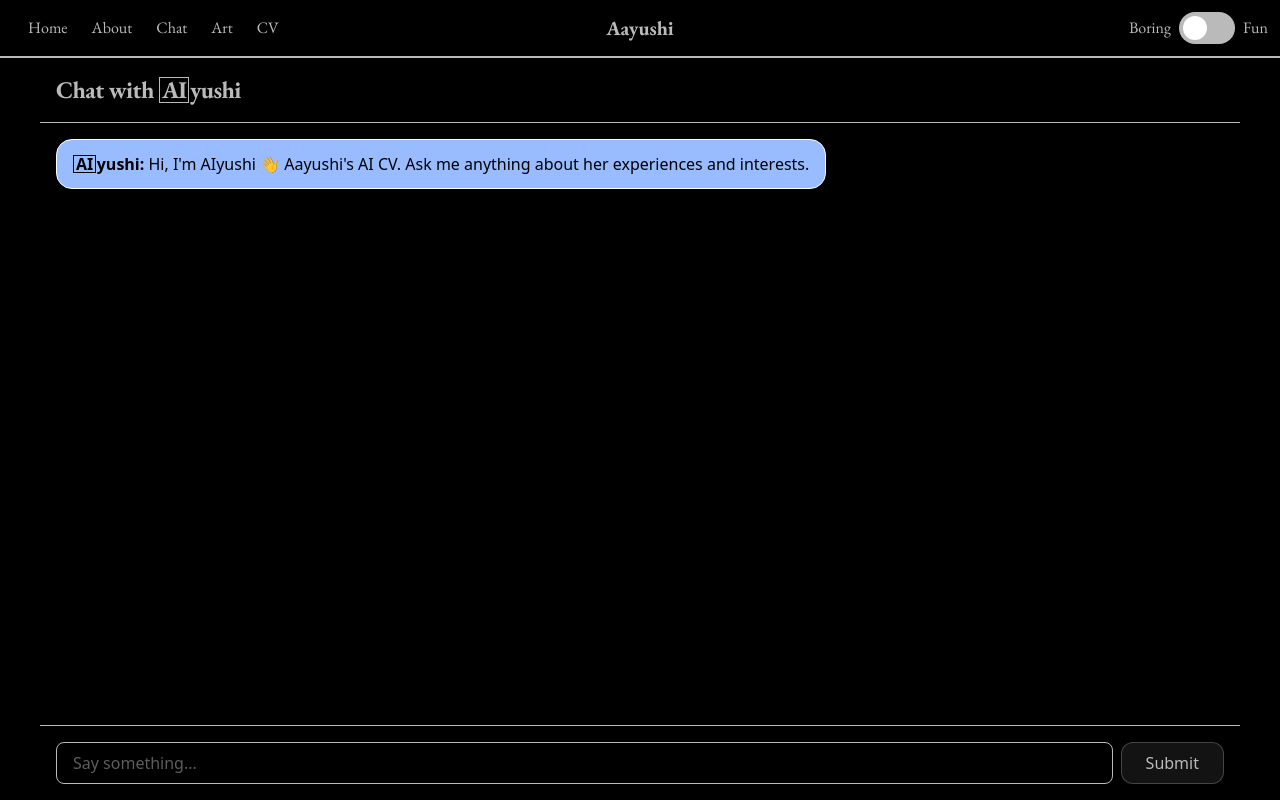
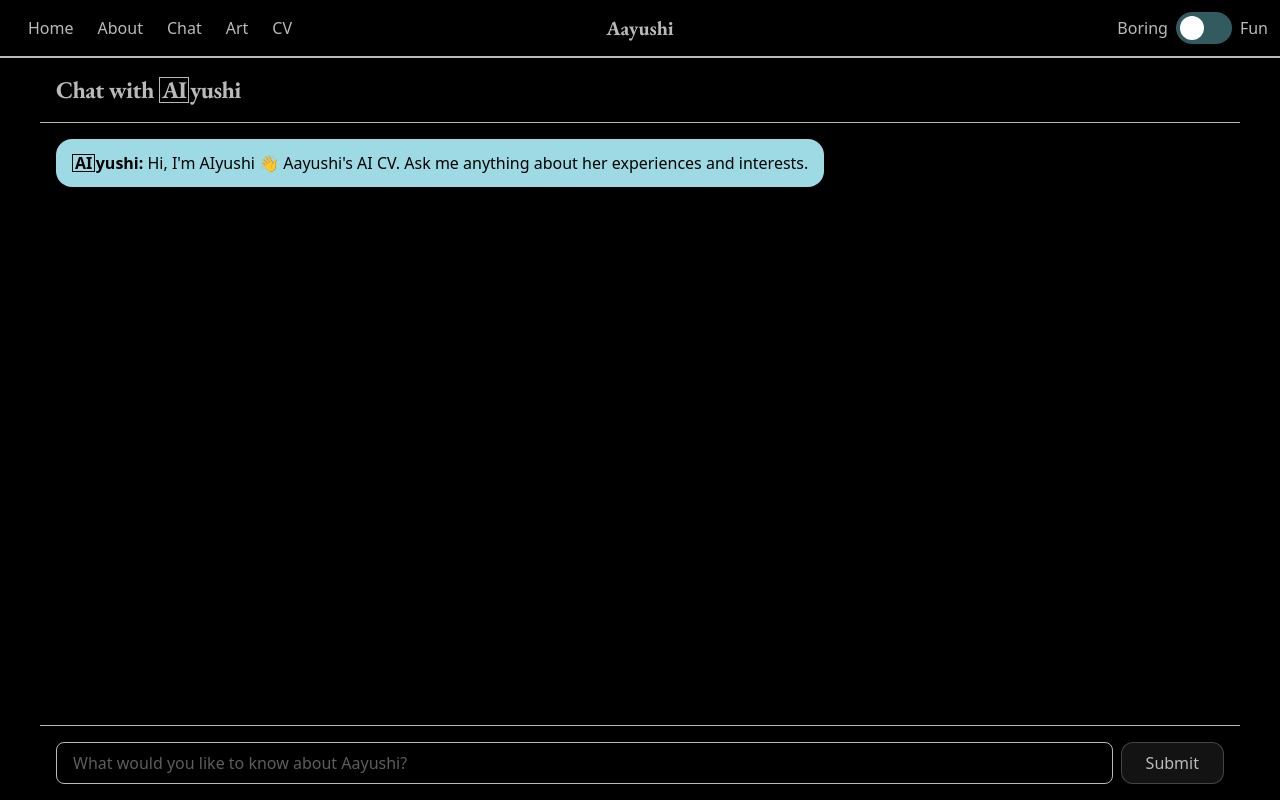
Before and after one commit to jhaveriaayushi/Aayushi-experience, a Next.js app: page /chat in a window 1280 px wide. Built offline with nearby package versions, Linux system fonts and the light colour scheme.

Commit message:
changing colours and using themes and accents

```diff
--- a/app/about/page.tsx
+++ b/app/about/page.tsx
@@ -131,9 +131,6 @@ export default function AboutPage() {
 
   return (
     <main className="relative min-h-screen overflow-hidden bg-background px-4 py-12 text-white selection:bg-fuchsia-300 selection:text-slate-950 sm:px-8">
-      <div className="absolute inset-0 bg-[radial-gradient(circle_at_50%_15%,rgba(49, 156, 180, 0.48),transparent_35%),radial-gradient(circle_at_20%_70%,rgba(168,85,247,0.16),transparent_38%),linear-gradient(to_bottom,#071c2d,#041019)]" />
-
-
 
       <section
         className="relative mx-auto mb-20 w-full max-w-4xl text-center"
@@ -141,10 +138,7 @@ export default function AboutPage() {
       >
         <div
           className="mx-auto flex max-w-3xl flex-col items-center rounded-3xl border p-6 shadow-2xl backdrop-blur-md sm:p-10"
-          style={{
-            backgroundColor: "var(--about-panel)",
-            borderColor: "var(--about-border)",
-          }}
+
         >
           <div
             className="about-image-frame mb-7 h-36 w-36 overflow-hidden shadow-xl transition-all duration-500 sm:h-44 sm:w-44"
@@ -156,7 +150,7 @@ export default function AboutPage() {
             />
           </div>
 
-          <p className="text-xs font-bold uppercase tracking-[0.34em] text-[var(--accent)]">
+          <p className="text-sm font-bold uppercase tracking-[0.34em] text-[var(--accent-light)]">
             Hi there, I’m Aayushi
           </p>
 
--- a/app/chat/page.tsx
+++ b/app/chat/page.tsx
@@ -136,7 +136,7 @@ export default function Page() {
           value={input}
           onChange={e => setInput(e.target.value)}
           disabled={status === 'submitted' || status === 'streaming'}
-          placeholder="Say something..."
+          placeholder="What would you like to know about Aayushi?"
         />
         <button type="submit"
           disabled={status === 'submitted' || status === 'streaming'}
--- a/app/globals.css
+++ b/app/globals.css
@@ -9,10 +9,10 @@
   --assistant-bubble: #99bbff;
   --bubble-outline: #fefefe;
 
-/* Headings */
---theme-font: var(--font-eb-garamond);
-/* Body */
---theme-body-font: var(--font-inter);
+  /* Headings */
+  --theme-font: var(--font-eb-garamond);
+  /* Body */
+  --theme-body-font: var(--font-inter);
 
   --like-start: #296959;
   --like-mid: #fbbf24;
@@ -22,7 +22,8 @@
   --dislike-mid: #a78bfa;
   --dislike-end: #6d28d9;
 
-  --accent: #67e8f9;
+  --accent-dark: #315b5e;
+  --accent-light: #9edae4;
 }
 
 [data-theme="fun"] {
@@ -44,24 +45,23 @@
   --dislike-mid: #c084fc;
   --dislike-end: #7e22ce;
 
-  --accent: #f472b6;
+  --accent-dark: #f472b6;
+  --acccent-light: #f9a8d4;
 }
 
 
 .assistant-bubble {
-  background: var(--assistant-bubble);
+  background: var(--accent-light);
   color: var(--background);
-  border: 1px solid var(--bubble-outline);
 }
 
 .user-bubble {
-  background: var(--user-bubble);
+  background: var(--accent-dark);
   color: var(--foreground);
-  border: 1px solid var(--bubble-outline);
 }
 
 .buttons {
-background: color-mix(in srgb, var(--foreground) 10%, transparent);
+  background: color-mix(in srgb, var(--foreground) 10%, transparent);
   color: var(--foreground);
   border: 1px solid color-mix(in srgb, var(--foreground) 30%, transparent);
   cursor: pointer;
@@ -72,13 +72,18 @@ background: color-mix(in srgb, var(--foreground) 10%, transparent);
 
 .buttons:hover {
   transform: translateY(-0.3rem);
-  border-color: var(--accent);
+  border-color: var(--accent-light);
   background: rgb(255 255 255 / 0.1);
-  box-shadow: 0 0 10px var(--accent);
+  box-shadow: 0 0 10px var(--accent-light);
 }
 
 
-h1, h2, h3, h4, h5, h6 {
+h1,
+h2,
+h3,
+h4,
+h5,
+h6 {
   font-family: var(--theme-font);
 }
 
@@ -86,7 +91,7 @@ body {
   font-family: var(--theme-body-font);
 }
 
-.theme-font{
+.theme-font {
   font-family: var(--theme-font);
 }
 
@@ -117,7 +122,7 @@ body {
 }
 
 .about-image-frame {
-  border: 4px solid var(--accent);
+  border: 2px solid var(--accent-light);
   border-radius: 0.5rem;
 }
 
--- a/app/navbar.tsx
+++ b/app/navbar.tsx
@@ -43,7 +43,7 @@ export function Navbar() {
         </button>
 
         {/* Desktop menu */}
-        <div className="[&>a]:transition-all [&>a]:hover:font-bold theme-font hidden md:flex px-4 gap-6 ">
+        <div className="[&>a]:transition-all [&>a]:hover:font-bold sub-theme-font hidden md:flex px-4 gap-6 ">
           <Link href="/">Home</Link>
           <Link href="/about">About</Link>
           <Link href="/chat">Chat</Link>
@@ -73,7 +73,7 @@ md:hidden
 `}
         >
           <div className="flex flex-col px-4 pt-4 gap-3">
-            <h1 className="font-bold theme-font">Menu</h1>
+            <h1 className="font-bold sub-theme-font">Menu</h1>
             <Link href="/">Home</Link>
             <Link href="/about">About</Link>
             <Link href="/chat">Chat</Link>
@@ -84,7 +84,14 @@ md:hidden
           </div>
         </div>
 
-        <Link href="/" className="absolute left-1/2 -translate-x-1/2 font-bold theme-font text-xl">
+        <Link href="/" className="
+
+absolute left-1/2 -translate-x-1/2
+font-bold theme-font text-xl
+transition-all
+hover:text-[var(--accent-light)]
+hover:text-shadow-[0_0_10px_var(--accent-light)]
+">
           Aayushi
         </Link>
 
@@ -92,11 +99,11 @@ md:hidden
 
 
         <label className="ml-auto flex items-center gap-2">
-          <span className="hidden sm:block theme-font">Boring</span>
+          <span className="hidden sm:block sub-theme-font">Boring</span>
 
           <div
             onClick={toggleTheme}
-            className="w-14 h-8 rounded-full cursor-pointer relative bg-foreground"
+            className="w-14 h-8 rounded-full cursor-pointer relative bg-[var(--accent-dark)] transition-colors"
           >
             <div
               className={`absolute top-1 w-6 h-6 bg-white rounded-full transition-transform ${theme === "fun"
@@ -106,7 +113,7 @@ md:hidden
             />
           </div>
 
-          <span className="hidden sm:block theme-font">Fun</span>
+          <span className="hidden sm:block sub-theme-font">Fun</span>
         </label>
 
 
```
